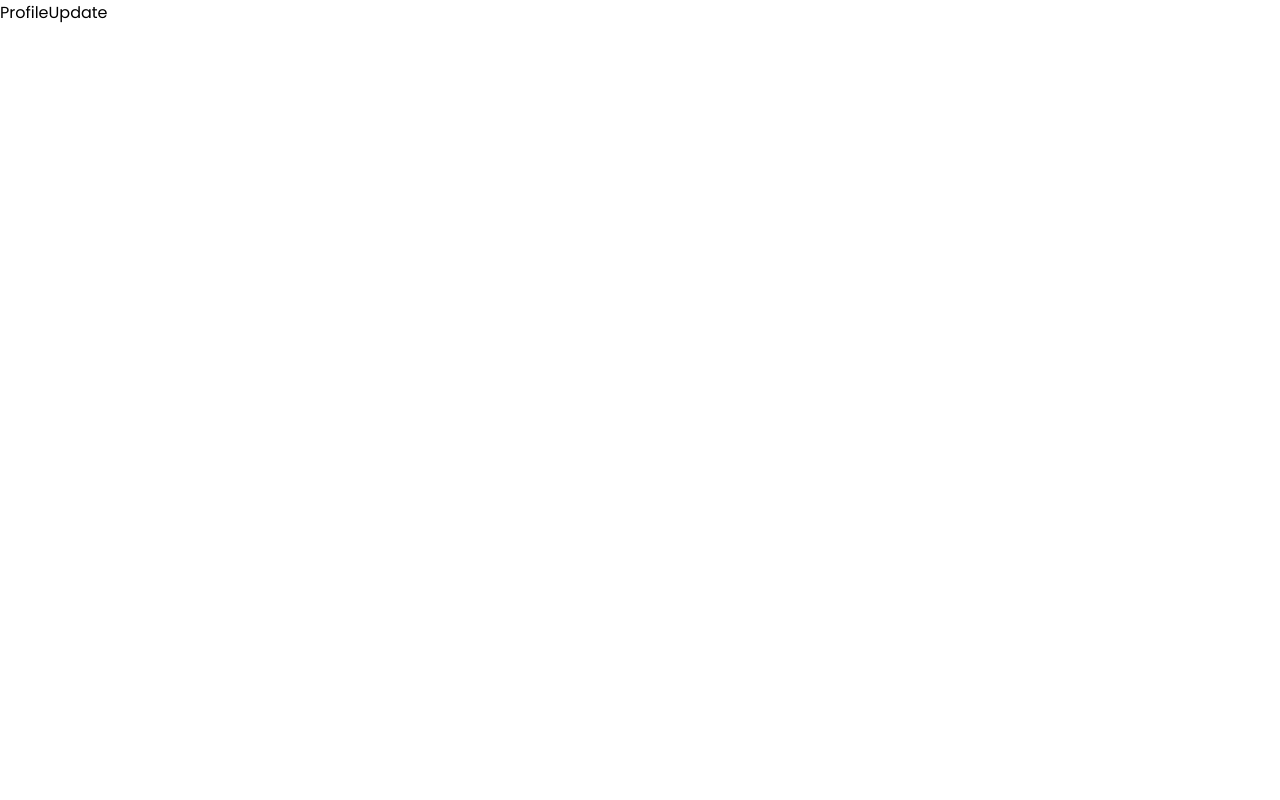
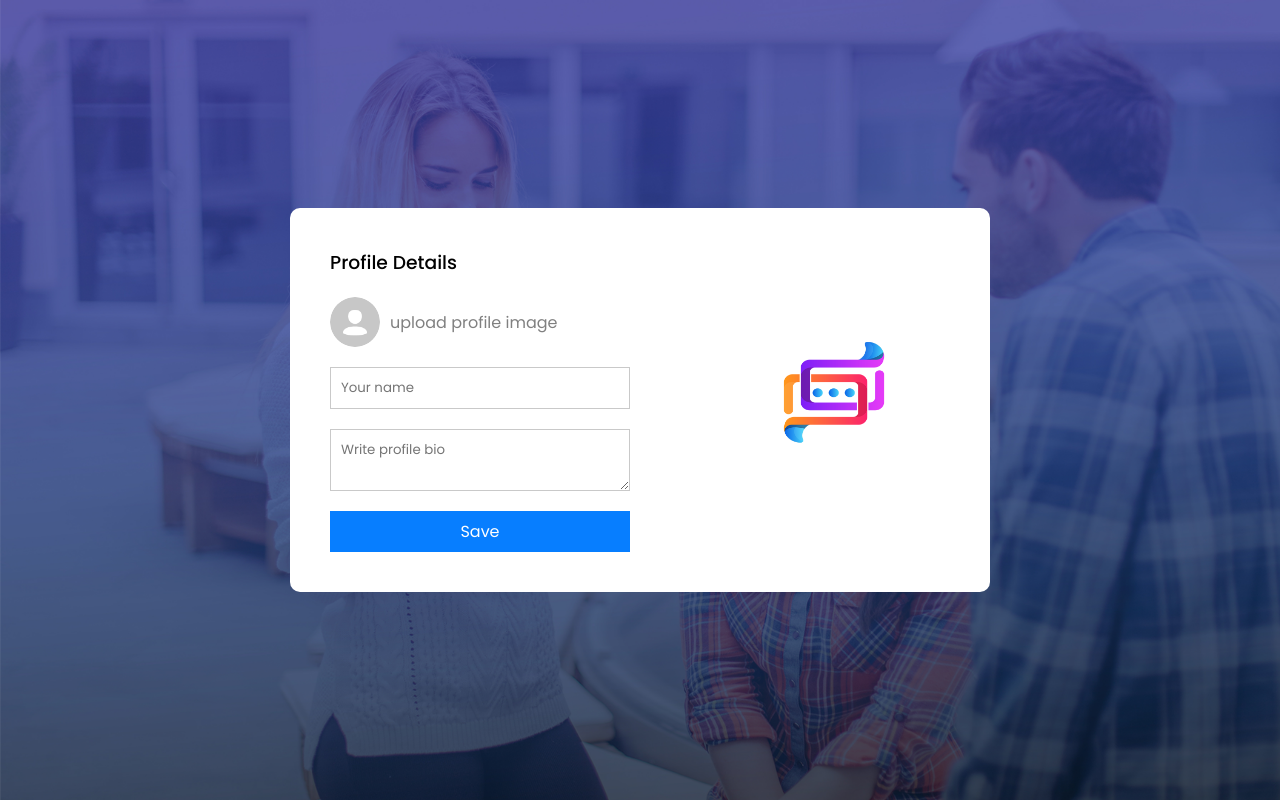
Before and after one commit to Hasindu30/ProChat-App, a React (Vite) app: page /profile in a window 1280 px wide. Built offline with nearby package versions, Linux system fonts and the light colour scheme.

Commit message:
update chatbox

```diff
--- a/src/pages/ProfileUpdate/ProfileUpdate.css
+++ b/src/pages/ProfileUpdate/ProfileUpdate.css
@@ -0,0 +1,59 @@
+.profile{
+    min-height: 100vh;
+    background: url(/background.png) no-repeat;
+    background-size: cover;
+    display: flex;
+    align-items: center;
+    justify-content: center;
+
+}
+.profile-container{
+    background: white;
+    display: flex;
+    align-items: center;
+    justify-content: space-between;
+    min-width: 700px;
+    border-radius: 10px;
+}
+.profile-pic{
+    max-width: 160px;
+    aspect-ratio: 1/1;
+    margin: 20px auto;
+    border-radius: 50%;
+}
+.profile form{
+    display: flex;
+    flex-direction: column;
+    gap: 20px;
+    padding: 40px;
+}
+.profile form h3{
+    font-weight: 500;
+}
+.profile label{
+    display: flex;
+    gap: 10px;
+    color: 10px;
+    color: gray;
+    cursor: pointer;
+    align-items: center;
+}
+.profile label img{
+    width: 50px;
+    aspect-ratio: 1/1;
+    border-radius: 50%;
+}
+.profile input,textarea{
+    padding: 10px;
+    min-width: 300px;
+    border: 1px solid #c9c9c9;
+    outline-color: #077eff;
+}
+.profile form button{
+    border: none;
+    color: white;
+    background-color: #077eff;
+    padding: 8px;
+    font-size: 16px;
+    cursor: pointer;
+}
--- a/src/pages/ProfileUpdate/ProfileUpdate.jsx
+++ b/src/pages/ProfileUpdate/ProfileUpdate.jsx
@@ -1,9 +1,26 @@
-import React from 'react'
+import React, { useState } from 'react'
 import './ProfileUpdate.css'
+import assets from '../../assets/assets'
 
 const ProfileUpdate = () => {
+    const [image,setImage] = useState(false);
   return (
-    <div>ProfileUpdate</div>
+    <div className='profile'>
+            <div className="profile-container">
+                <form >
+                    <h3>Profile Details</h3>
+                    <label htmlFor="avatar">
+                        <input onChange={(e)=>setImage(e.target.files[0])} type="file" id='avatar' accept='.png, .jpg, .jpeg' hidden/>
+                        <img src={image? URL.createObjectURL(image) : assets.avatar_icon} alt="" />
+                        upload profile image
+                    </label>
+                    <input type="text" placeholder='Your name' required />
+                    <textarea placeholder='Write profile bio' required></textarea>
+                    <button type='submit'>Save</button>
+                </form>
+                <img className='profile-pic' src={image? URL.createObjectURL(image) : assets.logo_icon} alt="" />
+            </div>
+    </div>
   )
 }
 
```
Also changed, not shown: src/config/firebase.js (added, +27 -0 lines).
